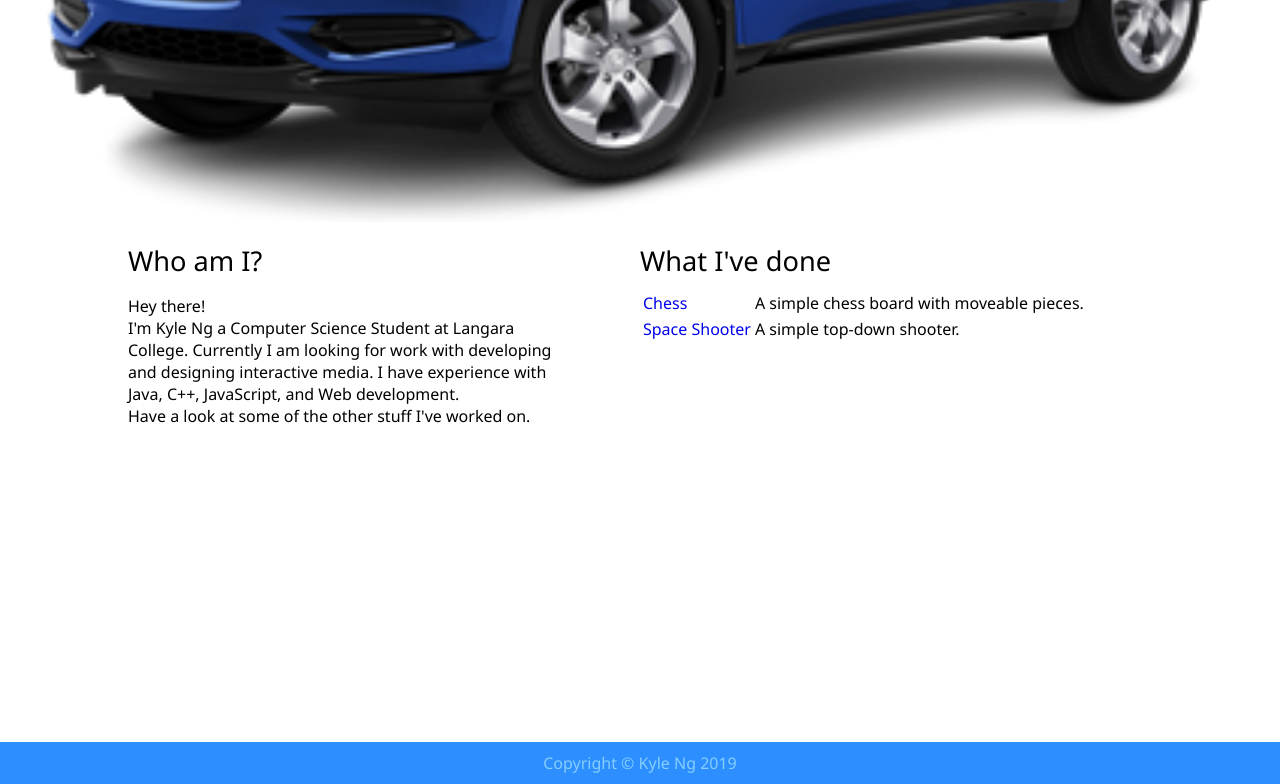
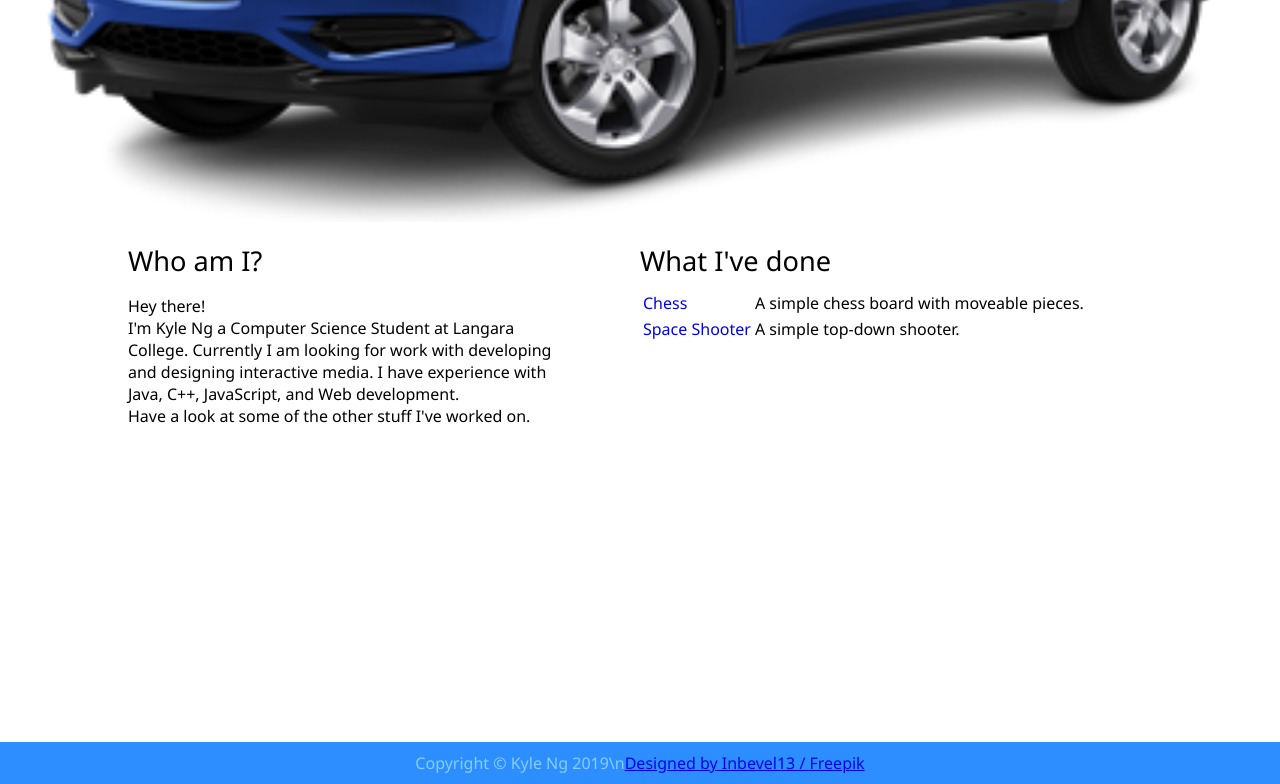
Before and after one commit to Tissure/tissure.github.io, a plain HTML site: page Home.html in a window 1280 px wide. Shown: the part 417-1201 px from the top of the page. Drawn offline with Linux system fonts and the light colour scheme.

Commit message:
Update Home.html

```diff
--- a/Home.html
+++ b/Home.html
@@ -72,7 +72,7 @@
                 </div>
             </div>
         </main>
-        <footer>Copyright © Kyle Ng 2019</footer>
+        <footer>Copyright © Kyle Ng 2019\n<a href="http://www.freepik.com">Designed by Inbevel13 / Freepik</a></footer>
     </div>
 </body>
 
```
